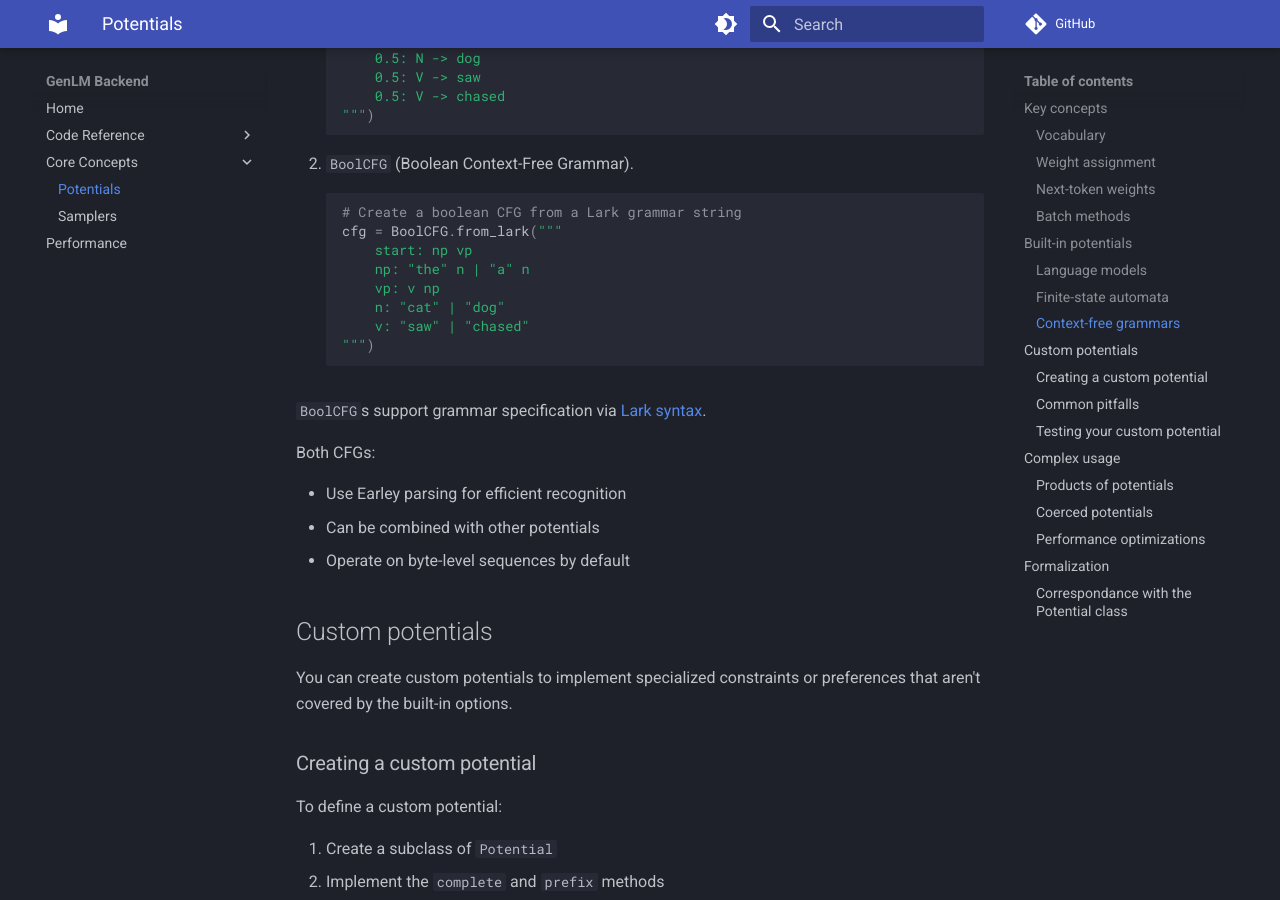
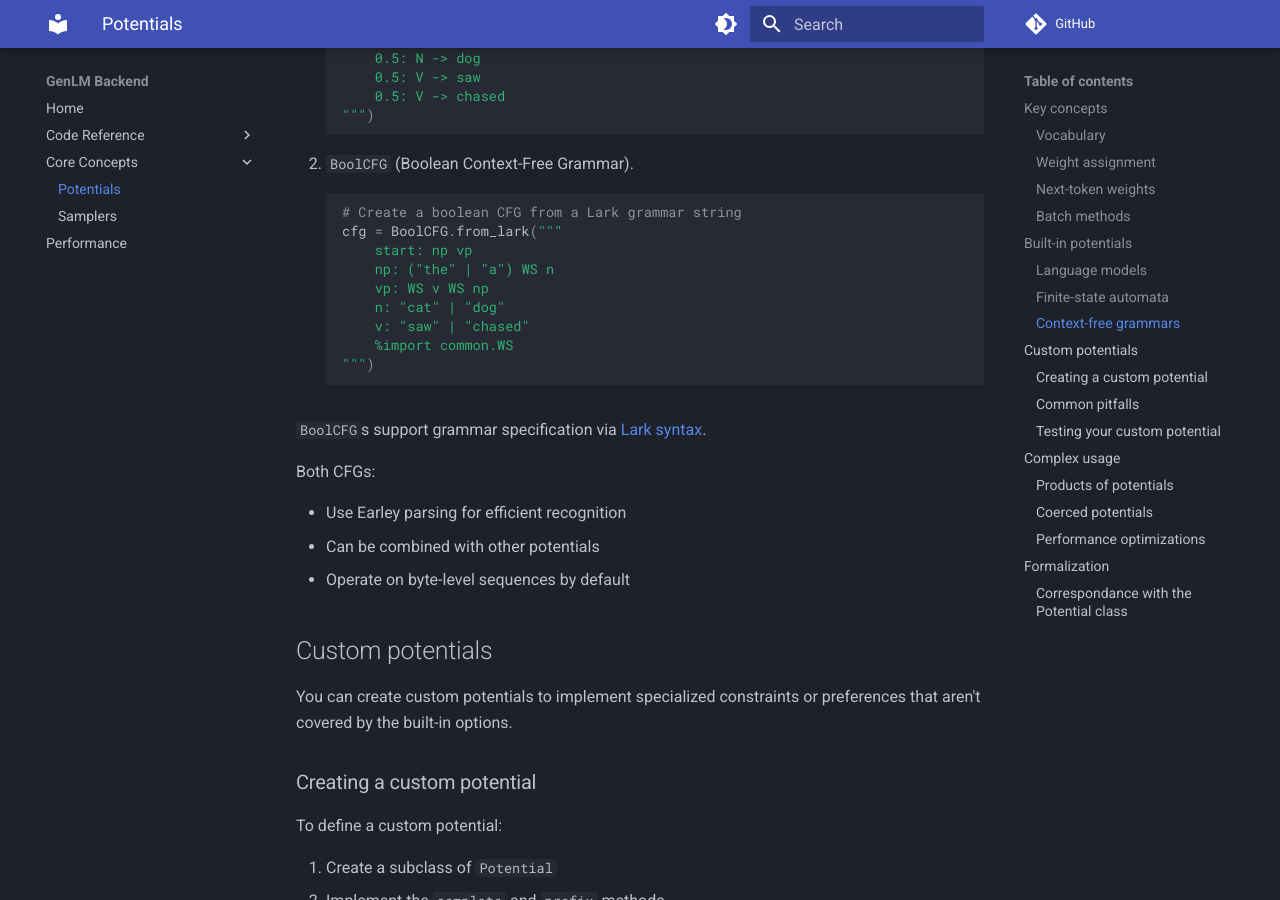
Before and after one commit to mercush/genlm-control, an MkDocs documentation site: the page built from docs/potentials.md, in a window 1280 px wide and 900 px high, scrolled down 2915 px. Built offline with MkDocs 1.6.1 and Material for MkDocs 9.7.7, drawn with Linux system fonts in a browser that asks for light colours; comment, search, counter and statistics services are not loaded.

Commit message:
update lark grammar in ex

````diff
--- a/docs/potentials.md
+++ b/docs/potentials.md
@@ -104,10 +104,11 @@ cfg = WCFG.from_string("""
 # Create a boolean CFG from a Lark grammar string
 cfg = BoolCFG.from_lark("""
     start: np vp
-    np: "the" n | "a" n
-    vp: v np
+    np: ("the" | "a") WS n
+    vp: WS v WS np
     n: "cat" | "dog"
     v: "saw" | "chased"
+    %import common.WS
 """)
 ```
 
````
